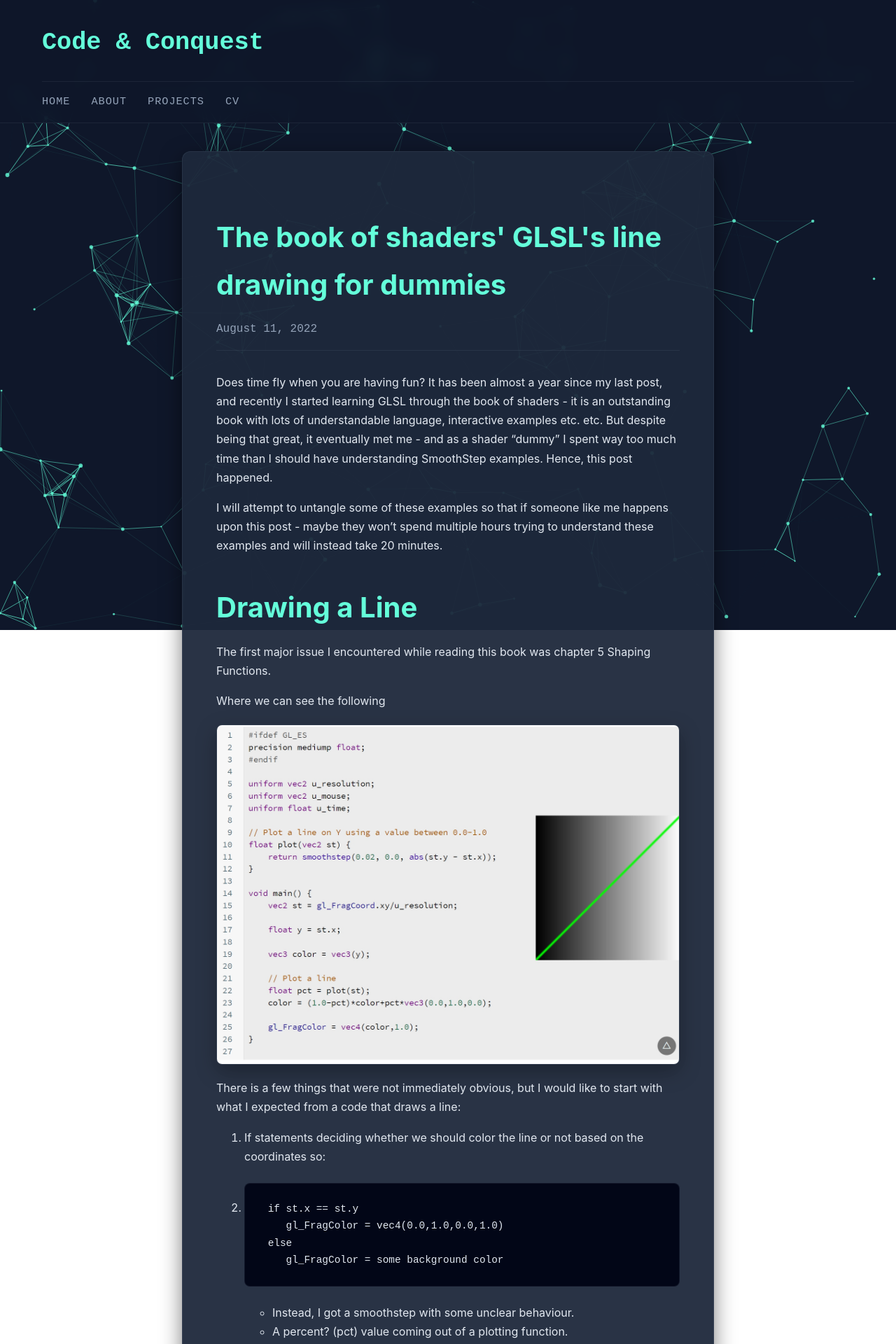
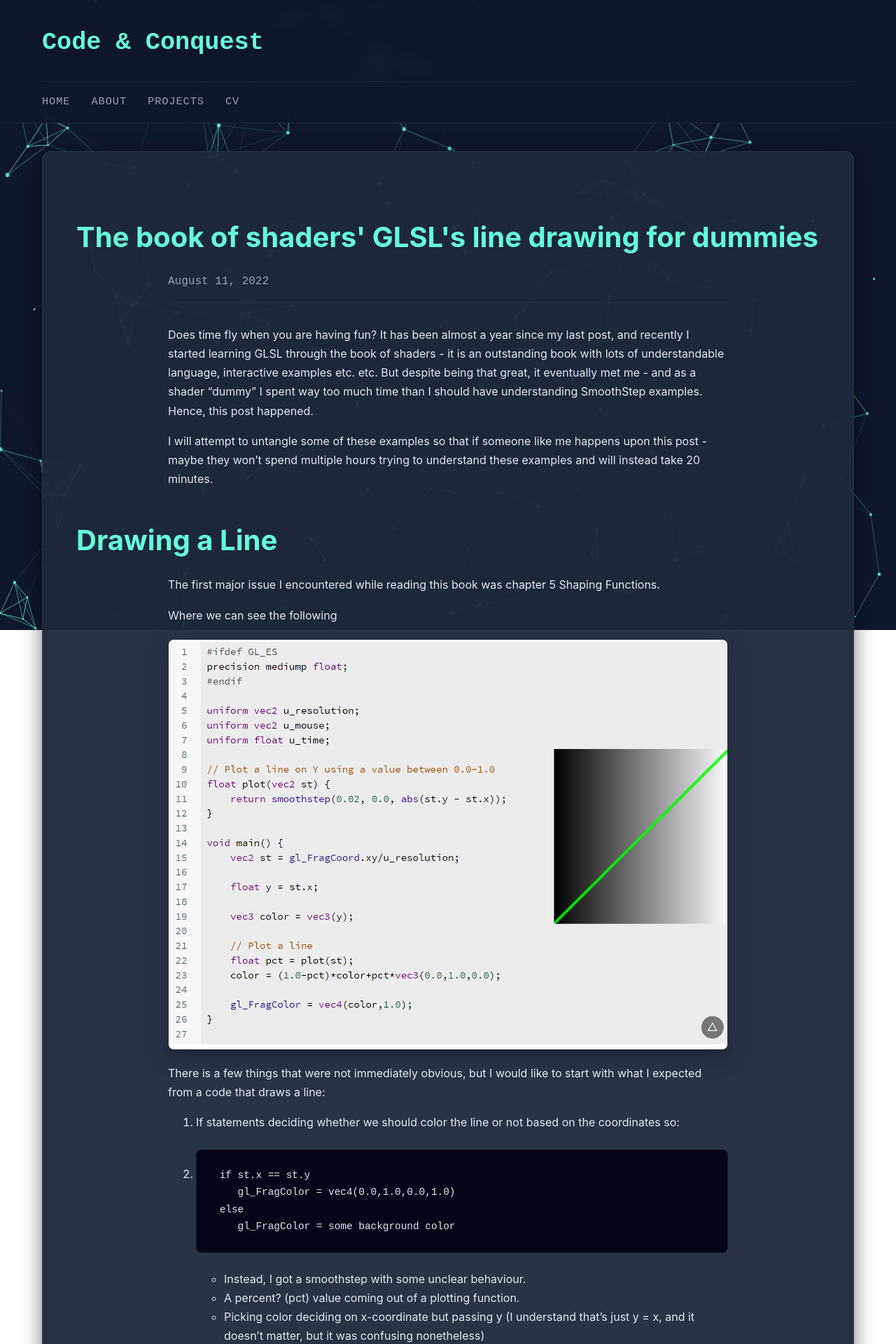
Before and after one commit to RobPiwowarek/RobPiwowarek.github.io, a Jekyll site: the page built from _posts/2022-08-11-glsl-bookofshaders-smoothstep.md, in a window 1280 px wide. Shown: the top 1920 px of the page at 70% size. Built offline with Jekyll 4.4.1, drawn with Linux system fonts in a browser that asks for light colours; our own code applies the rules of GitHub Pages for plain Markdown files.

Commit message:
more style changes for focus mode

```diff
--- a/assets/css/style.css
+++ b/assets/css/style.css
@@ -701,7 +701,7 @@ p code { background: rgba(189, 147, 249, 0.15); color: var(--accent-purple); pad
 /* When the sidebar is hidden, switch grid to 1 column and center it */
 .layout-grid.focus-mode {
     grid-template-columns: 1fr; /* Force single column */
-    max-width: 800px;           /* Limit width for better readability */
+    max-width: 1200px;           /* Limit width for better readability */
     margin: 0 auto;             /* Center the container */
 }
 
@@ -710,6 +710,21 @@ p code { background: rgba(189, 147, 249, 0.15); color: var(--accent-purple); pad
     width: 100%;
 }
 
+/* Keep code blocks and images wide */
+article.post pre,
+article.post img,
+article.post .full-width {
+    width: 100%;
+}
+
+/* Constrain ONLY the paragraphs to be readable */
+article.post p,
+article.post ul,
+article.post ol {
+    max-width: 800px; /* Keeps text comfortable to read */
+    margin-left: auto;
+    margin-right: auto;
+}
 
 /* =========================================
    12. IMAGE FIXES
```
Also changed, not shown: _posts/2025-11-15-getting-started - Copy.md (+1 -1 lines).
